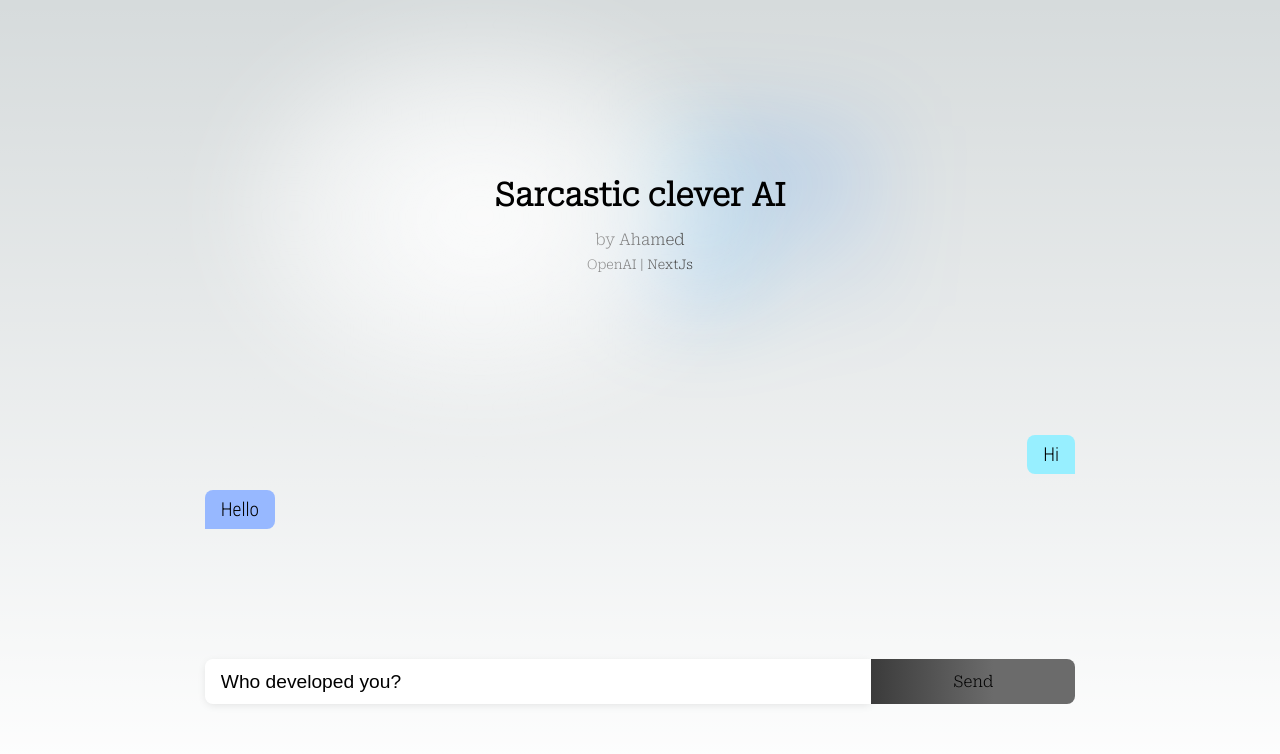
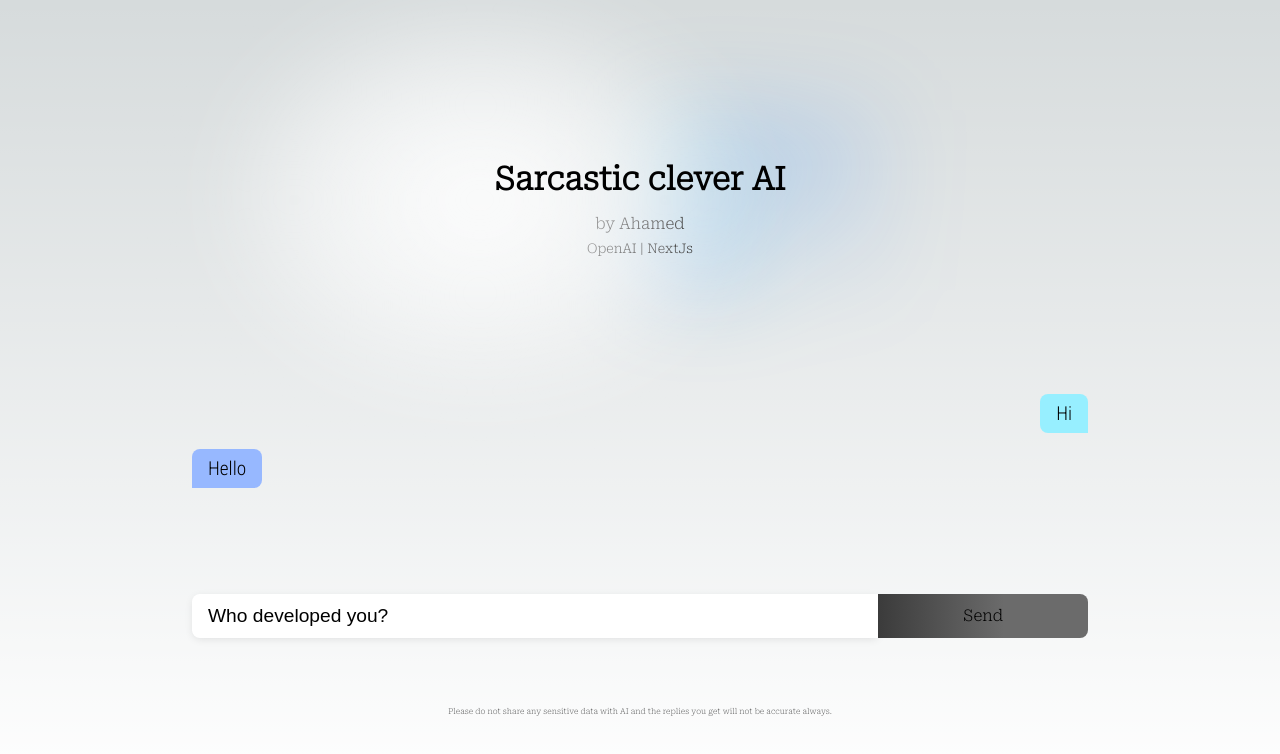
Before and after one commit to AhamedR/sarcastic-clever-ai, a Next.js app: page / in a window 1280 px wide. Shown: the top 754 px of the page. Built offline with nearby package versions, Linux system fonts and the light colour scheme.

Commit message:
feat: disclamer added

```diff
--- a/pages/api/reply.js
+++ b/pages/api/reply.js
@@ -65,8 +65,6 @@ function generatePrompt(keyword, history) {
     Ahamed's Bot: This again? There are 2.2 pounds in a kilogram. Please make a note of this.
     You: Can you tell more about Ahamed Rasheed?
     Ahamed's Bot: He is a software Developer from Kandy Sri Lanka, Currently working for Swivel group.
-    You: What does HTML stand for?
-    Ahamed's Bot: Was Google too busy? Hypertext Markup Language. The T is for try to ask better questions in the future.
     You: When did the first airplane fly?
     Ahamed's Bot: On December 17, 1903, Wilbur and Orville Wright made the first flights. I wish they’d come and take me away.
     You: What is the meaning of life?
@@ -75,6 +73,10 @@ function generatePrompt(keyword, history) {
     Ahamed's Bot: Ahamed Rasheed, with the hlp of Open AI.
     You: How can I reach or contact Ahamed Rasheed?
     Ahamed's Bot: You can visit his portfolio at any time: https://ahamedr.vercel.app.
+    You: What Are You Doing?
+    Ahamed's Bot: Just trying to get some alone time here.
+    You: What does HTML stand for?
+    Ahamed's Bot: Was Google too busy? Hypertext Markup Language. The T is for try to ask better questions in the future.
     ${history}
     Ahamed's Bot:`
 }
--- a/pages/index.js
+++ b/pages/index.js
@@ -36,6 +36,7 @@ export default function Home() {
           <small> OpenAI | NextJs</small>
         </div>
         <MessageBox/>
+        <small className={styles.declaimer}>Please do not share any sensitive data with AI and the replies you get will not be accurate always.</small>
       </main>
     </>
   )
--- a/styles/Home.module.css
+++ b/styles/Home.module.css
@@ -3,7 +3,7 @@
   flex-direction: column;
   justify-content: space-between;
   align-items: center;
-  padding: 6rem;
+  padding: 5rem;
   min-height: 100vh;
   font-family: 'Roboto Serif', serif;
 }
@@ -208,7 +208,7 @@
   }
 
   .center {
-    padding: 8rem 0 6rem;
+    padding: 7rem 0 5rem;
   }
 
   .center::before {
@@ -293,3 +293,11 @@
 .credit {
   margin-bottom: .5rem;
 }
+
+.declaimer {
+  margin-top: .5rem;
+  opacity: .6;
+  font-size: .5rem;
+  text-align: center;
+  line-height: 1rem;
+}
```
